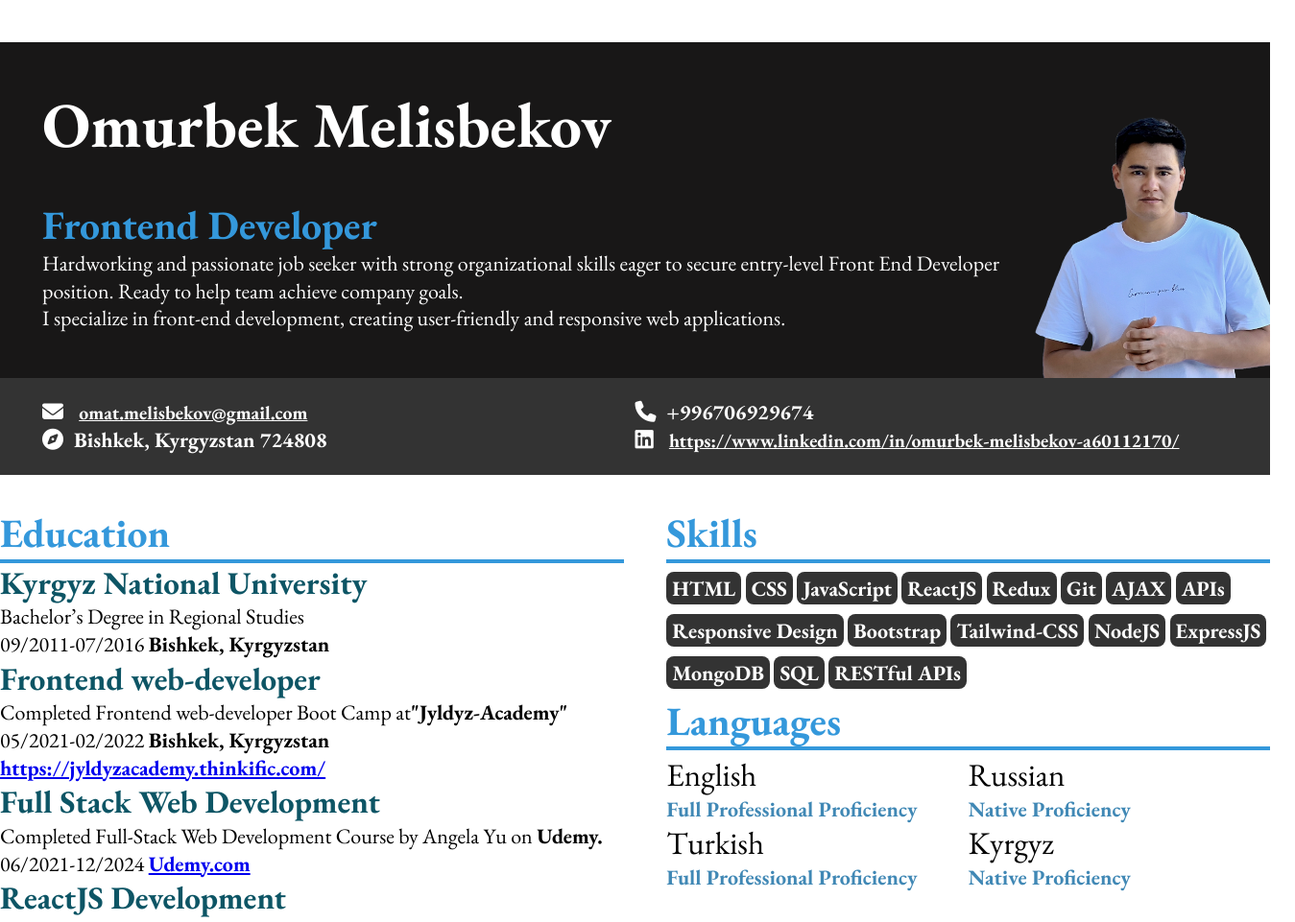
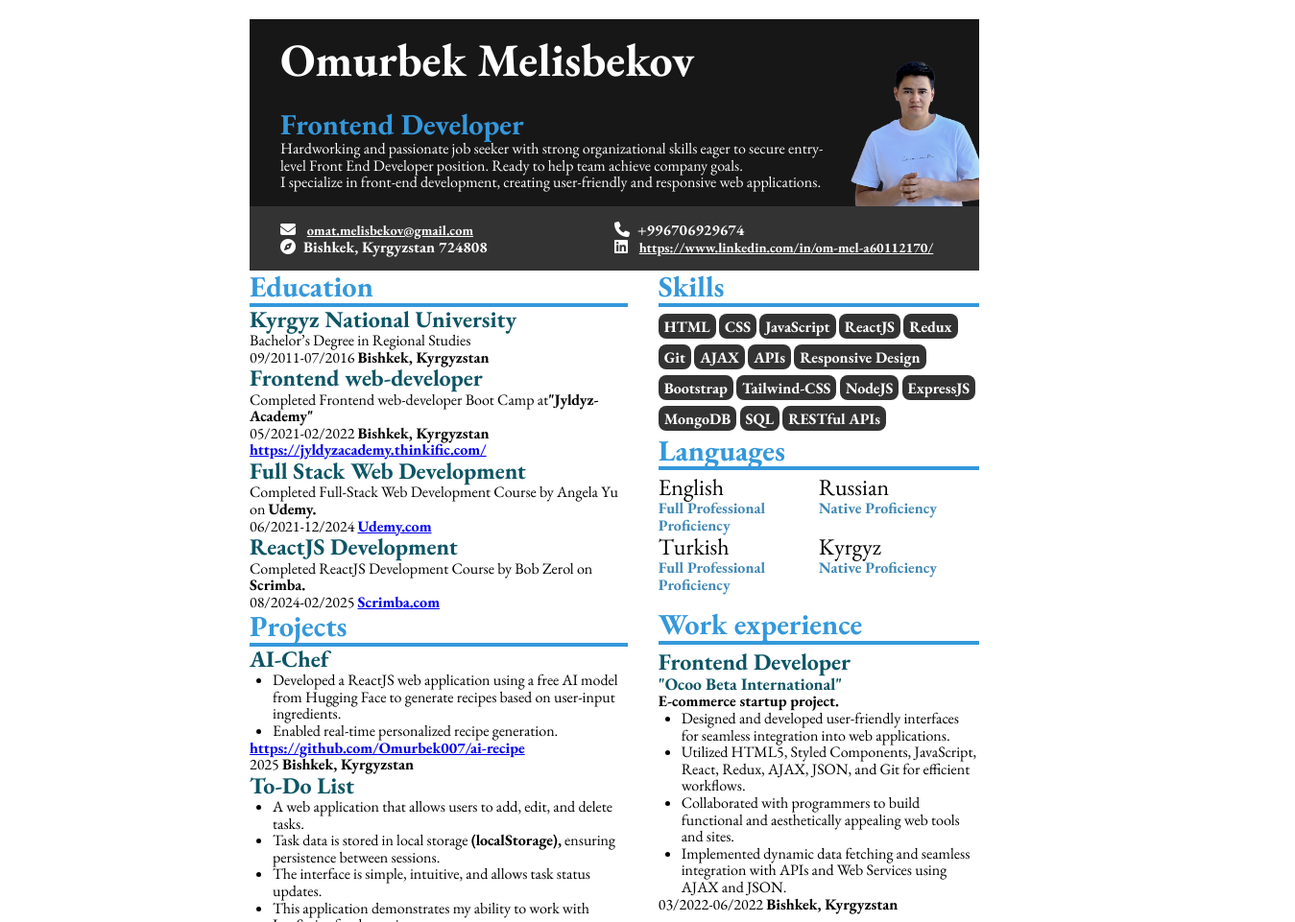
Before and after one commit to Omurbek007/portfolio, a plain HTML site: page index.html in a window 1280 px wide. Shown: the top 961 px of the page at 96% size, 1349 px wide, since content can reach past the window. Drawn offline with nearby package versions, Linux system fonts and the light colour scheme.

Commit message:
edited to fit pdf format

```diff
--- a/index.html
+++ b/index.html
@@ -50,7 +50,7 @@
             <div>
                 <p>
                     <i class="fa-brands fa-linkedin"></i>
-                    <a href="https://www.linkedin.com/in/omurbek-melisbekov-a60112170/">https://www.linkedin.com/in/omurbek-melisbekov-a60112170/</a>
+                    <a href="https://www.linkedin.com/in/om-mel-a60112170/">https://www.linkedin.com/in/om-mel-a60112170/</a>
                 </p>
             </div>
 
--- a/style.css
+++ b/style.css
@@ -1,19 +1,20 @@
  body, * {
     margin: 0;
-    padding: 0;
-    font-size: 22px;
-    line-height: 1.3;
+    font-size: 16px;
+    line-height: 1.1;
     box-sizing: border-box;
-    width: 100%;
     font-family: "EB Garamond", serif;
 }
 
 .container {
-    width: 35cm;
-    height: 40.7cm;
-    margin: 2rem auto;
+    width: 100%;
+    max-width: 800px;
+    margin: 0 auto;
     font-family: inherit;
+    padding: 20px;
 }
+
+
 header {
     background-color: #181717;
     color: #fff;
@@ -24,7 +25,7 @@ header {
 .profile-info {
     display: flex;
     flex-direction: column;
-    margin: 2em 0 0 2em;
+    margin: 1em 0 1em 2em;
 }
 h1 {
     font-size: 3em;
@@ -41,8 +42,7 @@ h2 {
     border-bottom: 4px solid #3498DB;
 }
 .profile-img {
-    width: 350px;
-    height: 350px;
+    width: 260px;
 }
 header img {
     width: 100%;
@@ -87,7 +87,9 @@ main {
     display: flex;
     flex-direction: row;
     justify-content: space-between;
-    padding-top: 1.5em;
+}
+.education-section {
+    width: 181%;
 }
 .skills-section {
     padding-left: 2em;
@@ -116,11 +118,10 @@ h3 {
 }
 
 ul {
-    margin-left: 1.2em;
+    margin-left: -1em;
 }
 .work-experience {
-    padding-top: 1em;
-    margin-top: 2.9em;
+    margin-top: 1em;
 }
 h4 {
     font-size: 1.1em;
@@ -130,3 +131,20 @@ h4 {
     margin-top: 2em;
     border-bottom: 1px solid #0d5565;
 }
+
+@media print {
+    body {
+      width: 210mm; /* Standard A4 width */
+      height: 297mm; /* Standard A4 height */
+      margin: 0; /* Remove margins */
+      padding: 10mm; /* Add some padding for safety */
+    }
+
+    .container {
+      width: 100%; /* Ensure the container stretches to fit the page */
+      padding: 0; /* Remove any extra padding */
+      box-sizing: border-box;
+    }
+
+    /* Adjust fonts or other styles as necessary for print */
+  }
```
Also changed, not shown: 1 other file.
